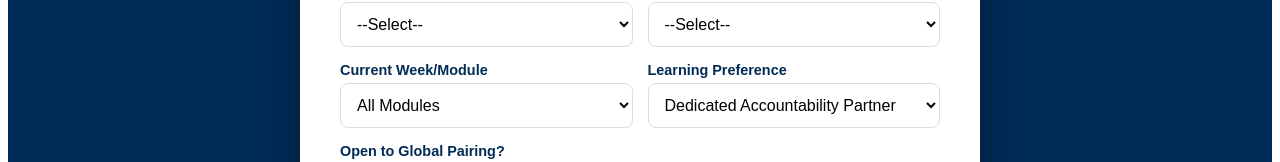
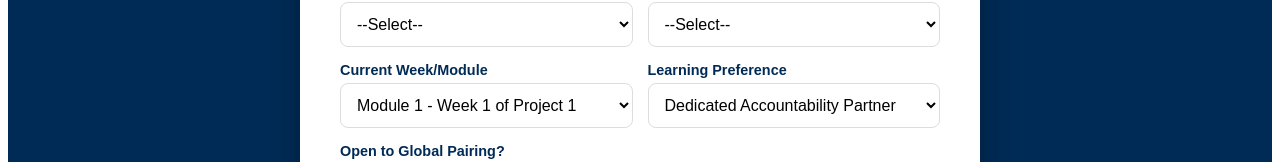
Before and after one commit to BMazibuko/CT-Peerfinder, a React app in the folder frontend/: page /register in a window 1280 px wide. Shown: the part 697-859 px from the top of the page. Built offline with nearby package versions, Linux system fonts and the light colour scheme; the HTML template or start-up script is replaced by a standard one.

Commit message:
Refactor RegisterPage component and update styles

```diff
--- a/frontend/src/pages/RegisterPage.jsx
+++ b/frontend/src/pages/RegisterPage.jsx
@@ -84,7 +84,12 @@ const RegisterPage = () => {
   };
 
   const getModules = () => {
-    if (isGraphicDesignC11) return ["All Modules"];
+    if (isGraphicDesignC11) return["Module 1 - Week 1 of Project 1","Module 2  - Week 2 of Project 1","Module 3 - Week 3 of Project 1",
+                                  "Module 4 - Week 4 of Project 1","Module 5 - Week 1 of Project 2","Module 6 - Week 2 of Project 2",
+                                  "Module 7 - Week 3 of Project 2","Module 8 - Week 1 of Project 3","Module 9 - Week 2 of Project 3",
+                                  "Module 10 - Week 3 of Project 3","Module 11 - Week 1 of Project 4","Module 12 - Week 2 of Project 4",
+                                  "Module 13 - Week 3 of Project 4","Module 14 - Week 4 of Project 4","Module 15 - Week 1 of Final Project",
+                                  "Module 16 - Week 2 of final Project"];
     if (program === 'CC') return [
       "Week 1 Challenge", "Week 2 Challenge", "Week 3 Challenge", "Week 4 Challenge",
       "Week 5 Challenge", "Week 6 Challenge", "Week 7 Challenge", "Week 8 Challenge",
```
